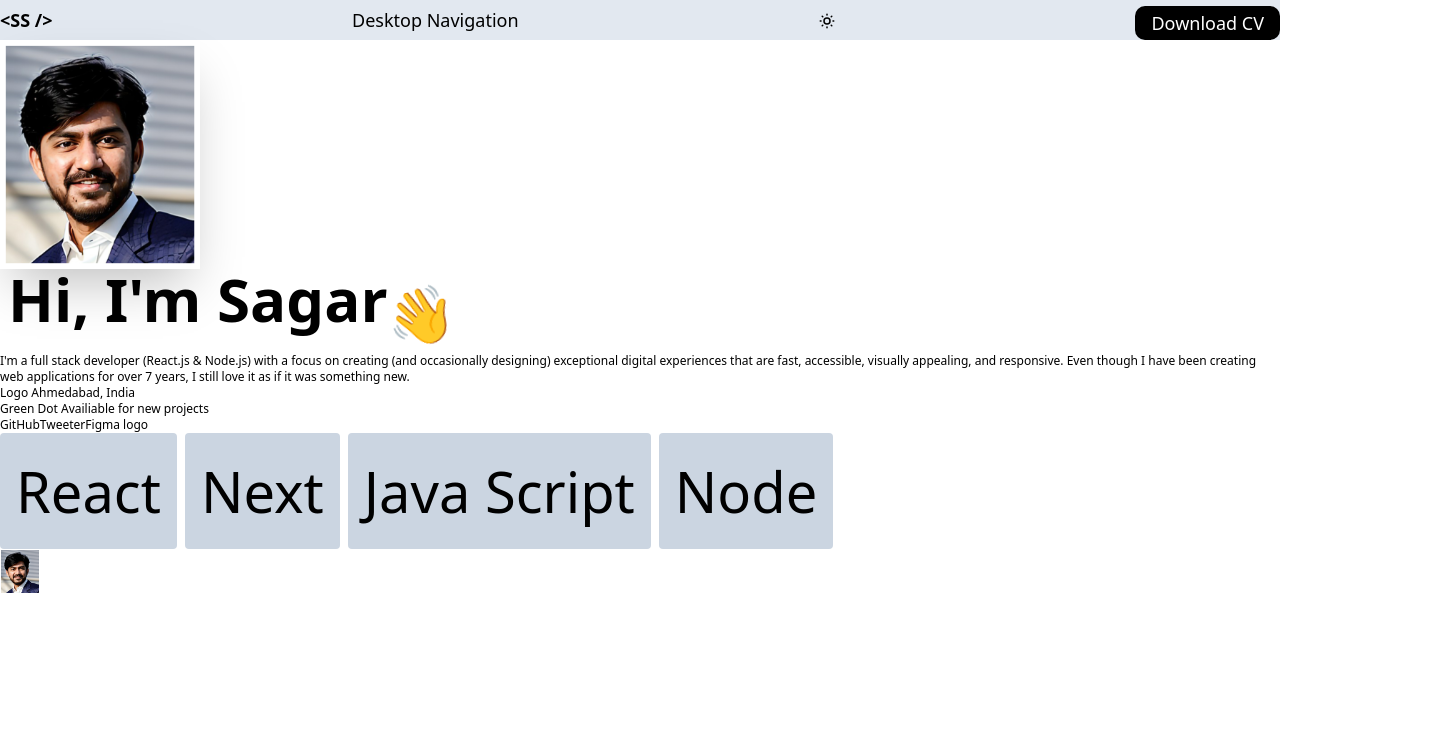
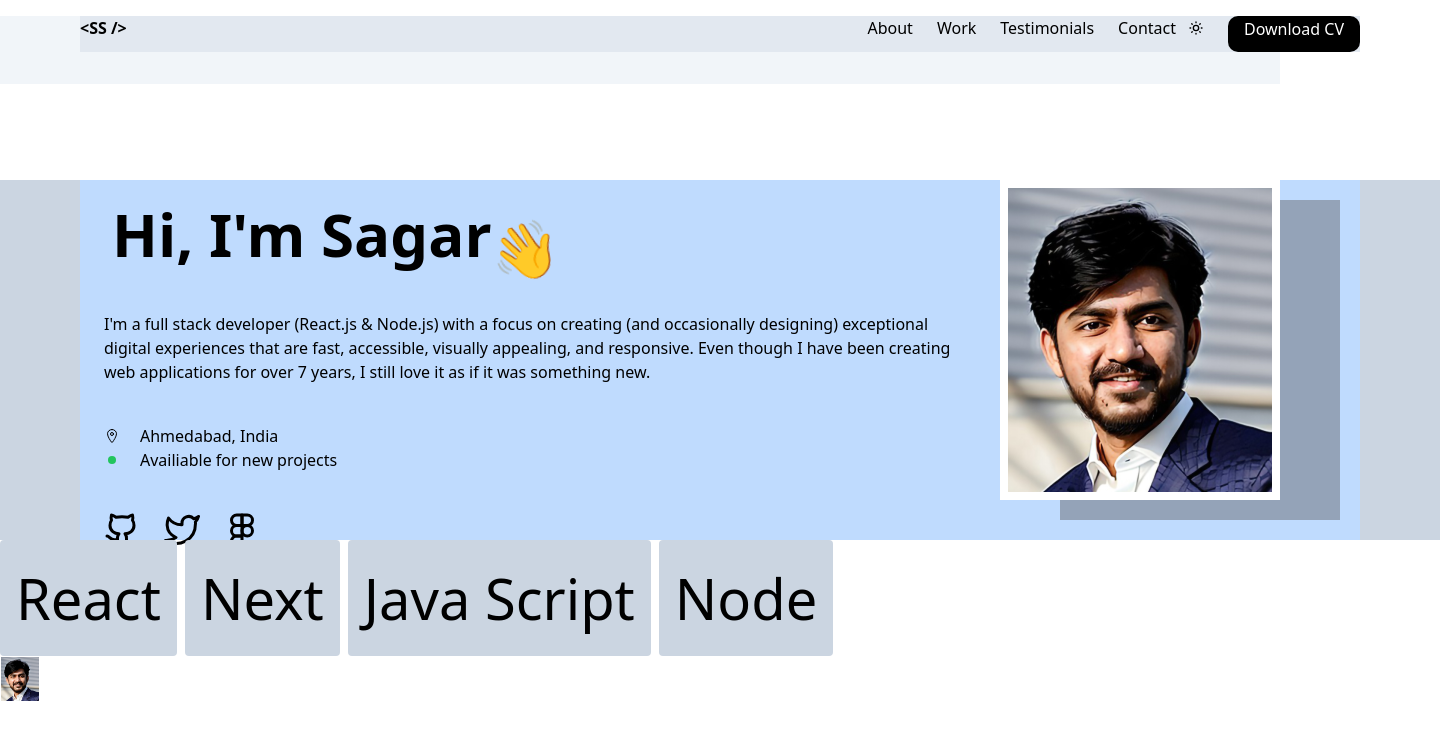
Before and after one commit to Galtbatzana/personal-portfolio, a Next.js app: page / in a window 1280 px wide. Shown: the top 740 px of the page, 1440 px wide, since content can reach past the window. Built offline with nearby package versions, Linux system fonts and the light colour scheme.

Commit message:
urgeljlel

```diff
--- a/package.json
+++ b/package.json
@@ -9,6 +9,7 @@
     "lint": "next lint"
   },
   "dependencies": {
+    "@fontsource/inter": "^5.0.18",
     "next": "14.2.4",
     "react": "^18",
     "react-dom": "^18",
--- a/pages/components/header.js
+++ b/pages/components/header.js
@@ -4,12 +4,32 @@ import { GiHamburgerMenu } from "react-icons/gi";
 
 export function Header() {
     return (
-        <div className="bg-slate-200 flex justify-between h-10 text-lg pt-1.5">
-            <div className="font-semibold">{`<SS />`}</div>
-            <div className="hidden lg:block">Desktop Navigation</div>
-            <div className="hidden lg:block pt-1.5"><LuSunMedium /></div>
-            <button className="hidden lg:block bg-black text-white rounded-[10px] px-4 ">Download CV</button>
-            <div className="lg:hidden size-1.5"><GiHamburgerMenu /></div>
+        <div className="w-[1440] h-[68px] bg-slate-100 text-base">
+            <div className="w-[1280px] h-[36px] bg-slate-200 flex justify-between mx-[80px] my-[16px]">
+                <div className="font-semibold">
+                    {`<SS />`}
+                </div>
+                <div className="flex gap-3">
+                    <div className="hidden lg:flex gap-6">
+                        <p>About</p>
+                        <p>Work</p>
+                        <p>Testimonials</p>
+                        <p>Contact</p>
+                    </div>
+                    <div className="flex gap-6">
+                        <div className="hidden lg:flex mt-1">
+                            <LuSunMedium />
+                        </div>
+                        <button className="hidden lg:flex bg-black text-white rounded-[10px] px-4 py-px">
+                            Download CV
+                        </button>
+                    </div>
+                </div>
+                <div className="lg:hidden">
+                    <GiHamburgerMenu />
+                </div>
+
+            </div>
         </div>
     );
 }
--- a/pages/components/hero.js
+++ b/pages/components/hero.js
@@ -1,35 +1,67 @@
 import { Aboutme } from "./AboutMe";
 import { Handwaving } from "./Handwaving";
 import Image from "next/image";
+import { IoLocationOutline } from "react-icons/io5";
+import { GoDotFill } from "react-icons/go";
+import { LuGithub } from "react-icons/lu";
+import { FiTwitter } from "react-icons/fi";
+import { FiFigma } from "react-icons/fi";
+
 
 export function Hero() {
     return (
-    <>
-    <container>
-            <div className="flex items-center">
-                <Image className="shadow-2xl" src="/Pic.png" width={200} height={200} />
+
+        <div className="w-[1440px] h-[360px] bg-slate-300">
+            <div className="md:flex w-[1280px] h-[360px] bg-blue-200 mx-[80px] my-[96px]">
+                <div className="h-[400px] w-[360px] relative md:order-1">
+                    <div className="h-[320px] w-[280px] absolute bg-slate-400 right-[20px] top-[20px]"></div>
+                    <Image className="h-[320px] w-[280px] absolute z-10 " src="/Pic.png" width={280} height={320} />
                 </div>
-
-            <div className="flex px-2 ">
+                <div className="flex-1 ">
+                    <div className="flex px-2 m-6">
                         <h1 className="text-6xl font-bold">
                             Hi, I'm Sagar
                         </h1>
                         <Handwaving />
                     </div>
-            <div className="text-xs">
+                    <div className="text-base mb-10 m-6">
                         I'm a full stack developer (React.js & Node.js)
                         with a focus on creating (and occasionally designing)
                         exceptional digital experiences that are fast, accessible,
                         visually appealing, and responsive. Even though I have
                         been creating web applications for over 7 years, I still
                         love it as if it was something new.
+                    </div>
+                    <div className="flex flex-col text-base mb-10 m-6">
+                        <div className="flex items-center gap-2">
+                            <span><IoLocationOutline /></span>
+                            <p className="mx-3">Ahmedabad, India</p>
+                        </div>
+                        <div className="flex items-center gap-2">
+                            <div className="h-2 w-2 bg-green-500 rounded-full mx-1"></div>
+                            <p className="mx-3">Availiable for new projects</p>
+                        </div>
+                    </div>
+                    <div className="flex m-6 space-x-6">
+                        <span>
+                            <LuGithub className="h-[36px] w-[36px]"/>
+                        </span>
+                        <span>
+                            <FiTwitter className="h-[36px] w-[36px]"/>
+                        </span>
+                        <span>
+                            <FiFigma className="h-[36px] w-[36px]"/>
+                        </span>
+                    </div>
+                </div>
 
-              <div><span>Logo</span> Ahmedabad, India</div>
-              <div><span>Green Dot</span> Availiable for new projects</div>
-              <div><span>GitHub</span><span>Tweeter</span><span>Figma logo</span></div>
             </div>
-    </container>
-    </>
+            {/* <div className="relative w-[300px] h-[300px] bg-red-300">
+                <div></div>
+                <div></div>
+            </div> */}
+        </div>
+
 
     );
 }
--- a/styles/globals.css
+++ b/styles/globals.css
@@ -22,8 +22,11 @@
   }
 
 
-
-
   /* For demonstration purposes only: */
   body { font-size: 3.5em }
   h1 { font-size: 0.5em }
+
+  main{
+    max-width: 1440px;
+    margin: auto;
+  }
```
Also changed, not shown: 1 other file (tests, documents, lock files or other folders). Lines whose indentation alone changed are shown as unchanged.
